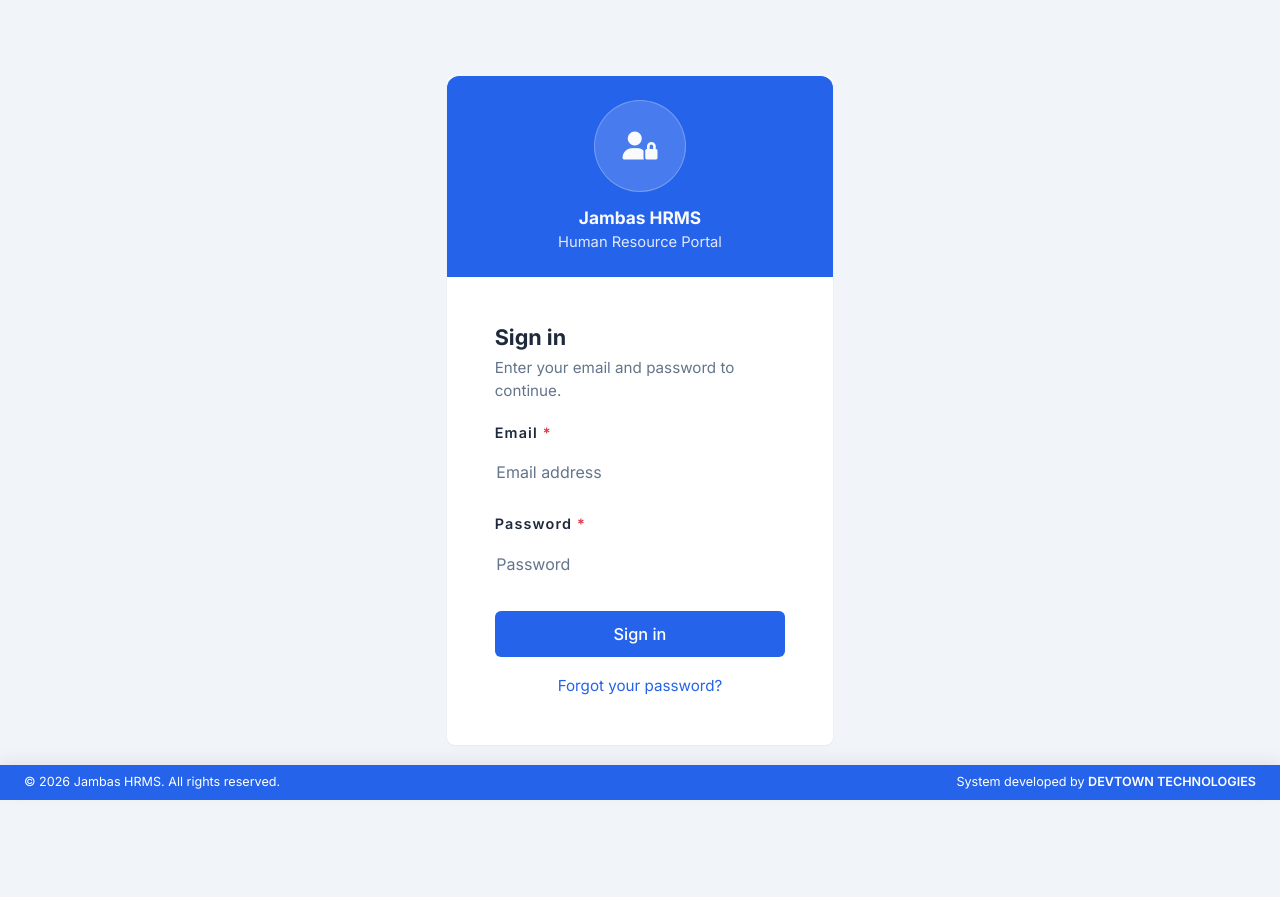
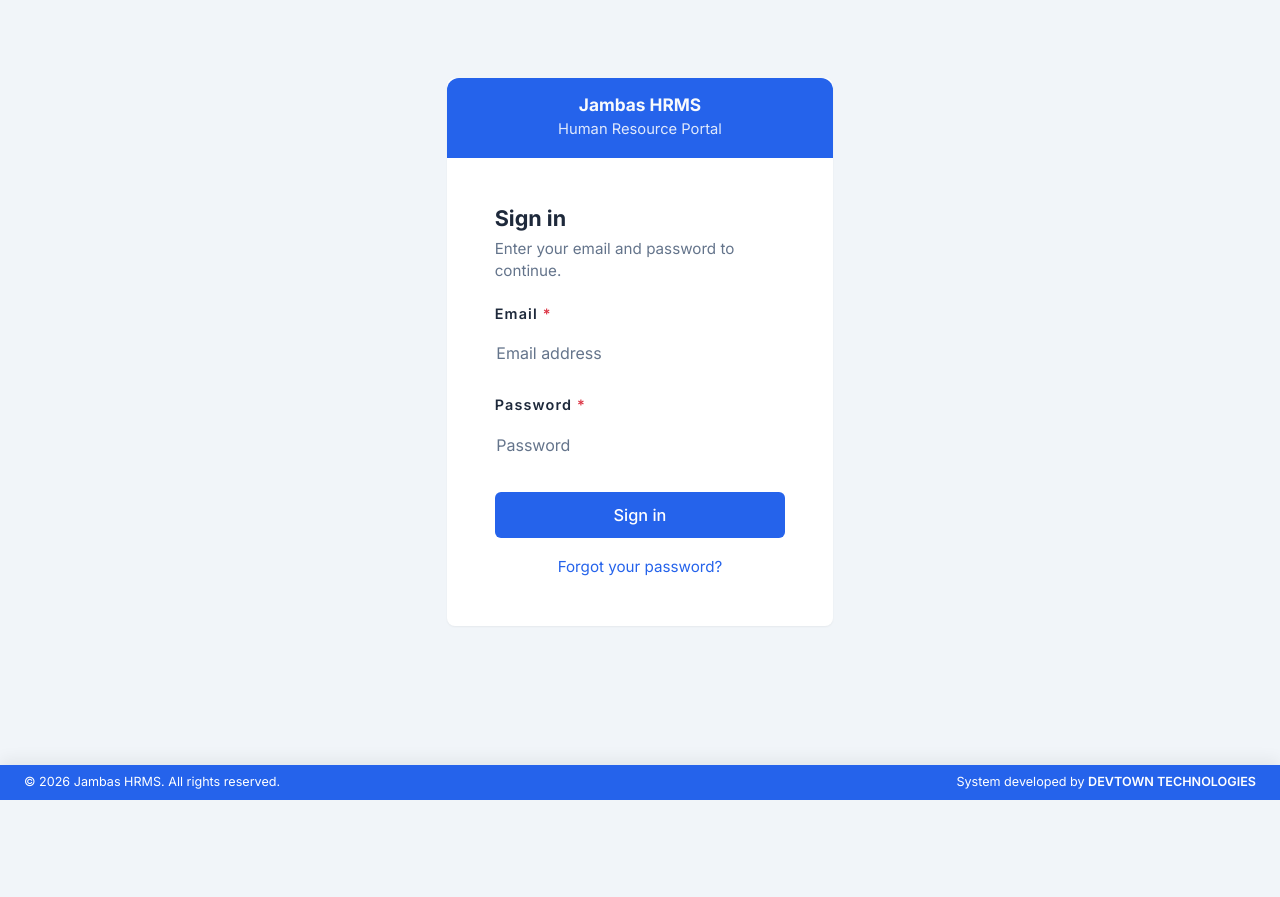
Before and after one commit to nekiwanuka/Jhrm-portal, a Django app: page /accounts/login/ in a window 1280 px wide. After the commit the page ends 800 px from the top, so only its background shows below. Run offline with Django 4.2, Linux system fonts and the light colour scheme; data comes from the database, SQL or seed files in the repository.

Commit message:
Add login branding toggle in theme settings

```diff
--- a/core/forms.py
+++ b/core/forms.py
@@ -13,6 +13,8 @@ class BrandingSettingsForm(forms.ModelForm):
             'app_name',
             'tagline',
             'logo',
+			'login_show_branding',
+			'login_show_logo',
             'company_address',
             'company_phone',
             'company_email',
@@ -35,6 +37,8 @@ class BrandingSettingsForm(forms.ModelForm):
         ]
         widgets = {
             'logo': forms.ClearableFileInput(attrs={'class': 'form-control'}),
+			'login_show_branding': forms.CheckboxInput(attrs={'class': 'form-check-input'}),
+			'login_show_logo': forms.CheckboxInput(attrs={'class': 'form-check-input'}),
             'company_address': forms.TextInput(attrs={'class': 'form-control'}),
             'company_phone': forms.TextInput(attrs={'class': 'form-control'}),
             'company_email': forms.EmailInput(attrs={'class': 'form-control'}),
--- a/core/models.py
+++ b/core/models.py
@@ -39,6 +39,9 @@ class BrandingSettings(models.Model):
 	accent_color = models.CharField(max_length=7, default=DEFAULT_ACCENT_COLOR, validators=[hex_color_validator])
 	sidebar_color = models.CharField(max_length=7, default=DEFAULT_SIDEBAR_COLOR, validators=[hex_color_validator])
 	body_bg_color = models.CharField(max_length=7, default=DEFAULT_BODY_BG_COLOR, validators=[hex_color_validator])
+
+	login_show_branding = models.BooleanField(default=True)
+	login_show_logo = models.BooleanField(default=False)
 
 	footer_enabled = models.BooleanField(default=True)
 	footer_left_text = models.CharField(max_length=220, blank=True)
@@ -86,6 +89,8 @@ class BrandingSettings(models.Model):
 		self.hr_name = ''
 		self.hr_title = 'Human Resource'
 		self.hr_signature = None
+		self.login_show_branding = True
+		self.login_show_logo = False
 		self.footer_enabled = True
 		self.footer_left_text = ''
 		self.footer_right_text = 'System developed by'
--- a/static/css/styles.css
+++ b/static/css/styles.css
@@ -1119,12 +1119,17 @@ main {
   background: var(--bg-card);
   border: 1px solid var(--border-color);
   box-shadow: 0 18px 40px rgb(15 23 42 / 0.10), 0 6px 14px rgb(15 23 42 / 0.06);
+  overflow: hidden;
 }
 
 .auth-card-header-v2 {
   background: var(--primary-color);
   color: var(--text-light);
   border-radius: var(--radius-lg) var(--radius-lg) 0 0;
+}
+
+.auth-card-header-compact-v2 {
+  padding: 1.1rem 1.25rem;
 }
 
 .auth-logo-shell {
--- a/templates/accounts/login.html
+++ b/templates/accounts/login.html
@@ -5,17 +5,17 @@
   <div class="row justify-content-center align-items-center py-4 py-md-5 auth-shell">
     <div class="col-12 col-sm-10 col-md-7 col-lg-5 col-xl-4">
       <div class="card auth-card auth-card-v2 border-0">
-        <div class="auth-card-header-v2 text-center p-4">
+        {% if branding.login_show_branding %}
+        <div class="auth-card-header-v2 text-center {% if branding.login_show_logo and branding.logo %}p-4{% else %}auth-card-header-compact-v2{% endif %}">
+          {% if branding.login_show_logo and branding.logo %}
           <div class="auth-logo-shell mb-3 mx-auto">
-            {% if branding.logo %}
-              <img src="{{ branding.logo.url }}" alt="{{ branding.app_name }}" class="auth-logo-v2">
-            {% else %}
-              <i class="fa-solid fa-user-lock auth-logo-fallback"></i>
-            {% endif %}
+            <img src="{{ branding.logo.url }}" alt="{{ branding.app_name }}" class="auth-logo-v2">
           </div>
+          {% endif %}
           <div class="auth-appname">{{ branding.app_name|default:'HRMS' }}</div>
           <div class="auth-tagline-v2">{{ branding.tagline|default:'Human Resource Portal' }}</div>
         </div>
+        {% endif %}
 
         <div class="card-body p-4 p-md-5">
           <h2 class="auth-title-v2">Sign in</h2>
```
Also changed, not shown: templates/core/theme_settings.html (+15 -0 lines), core/migrations/0007_brandingsettings_login_show_branding_and_more.py (added).
